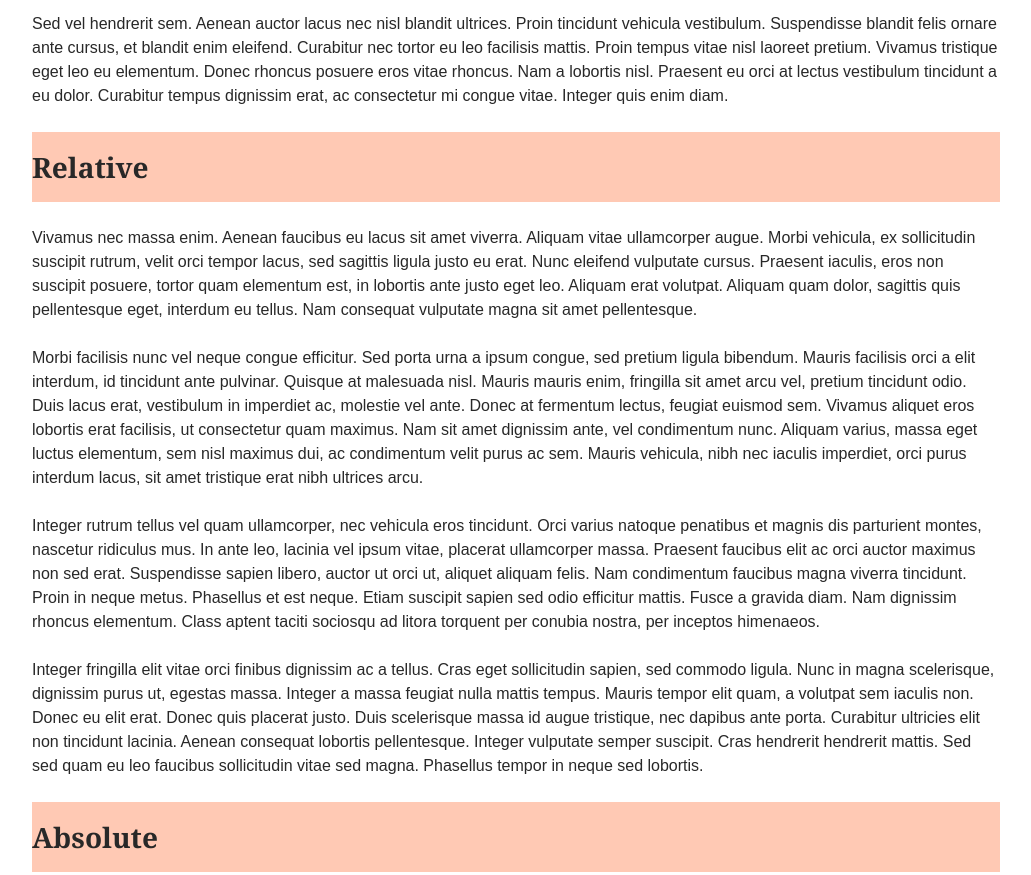
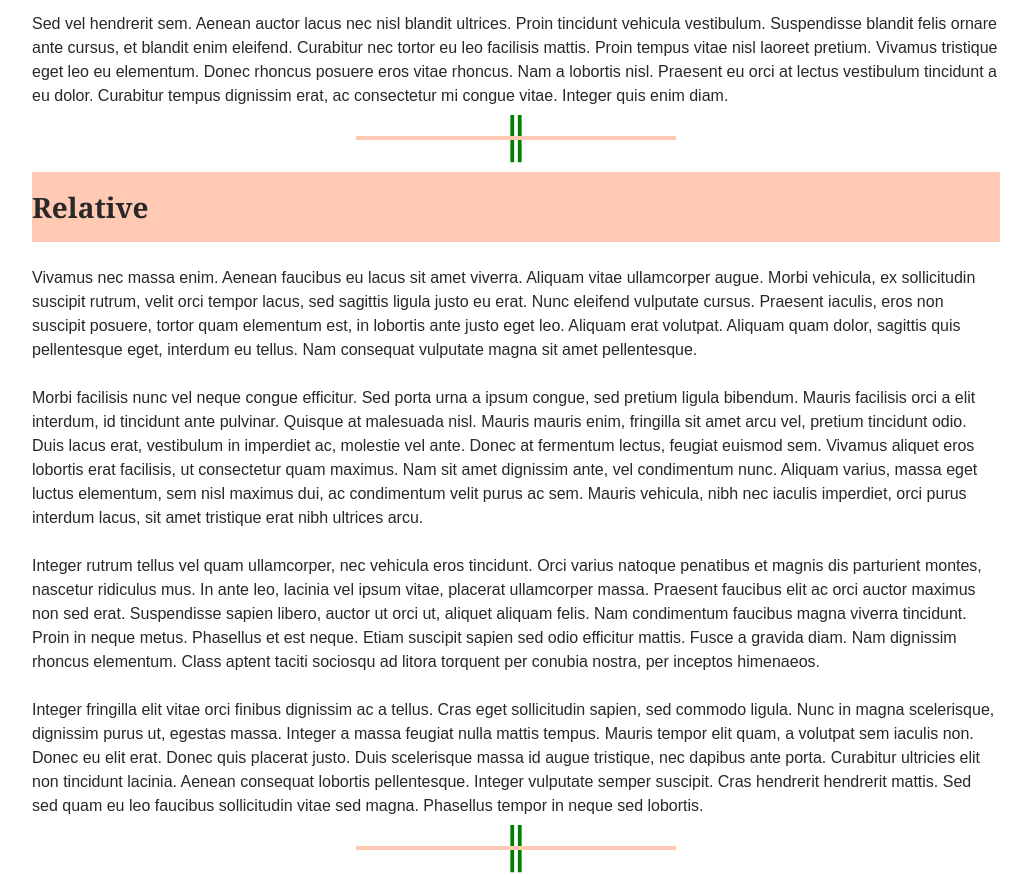
Before and after one commit to Elreyleon55/day-7-webdev, a plain HTML site: page day-07/faq.html in a window 1280 px wide. Shown: the part 900-1775 px from the top of the page, without its empty margins (124-1155 px from the left). Drawn offline with Linux system fonts and the light colour scheme.

Commit message:
added seperator line between sections with section::after content

```diff
--- a/day-07/styles/faq.css
+++ b/day-07/styles/faq.css
@@ -176,6 +176,35 @@ a.site-name {
 
 }
 
+section::after {
+	content: "";
+	width: 20rem;
+	height: .25rem;
+	margin: 0 auto;
+	background-color: #ffc9b4;
+	position: absolute;
+	bottom: -2rem;
+	left: 0;
+	right: 0;
+
+}
+section::before {
+	content: "\2225";
+	color: #008000;
+	font-size: 3rem;
+	text-align: center;
+	position: absolute;
+	bottom: -4rem;
+	left: 0;
+	right: 0;
+}
+
+section {
+	position: relative;
+	margin-bottom: 4rem;
+
+}
+
 section h2 {
 	margin: 0;
 	padding: .5em 0;
```
